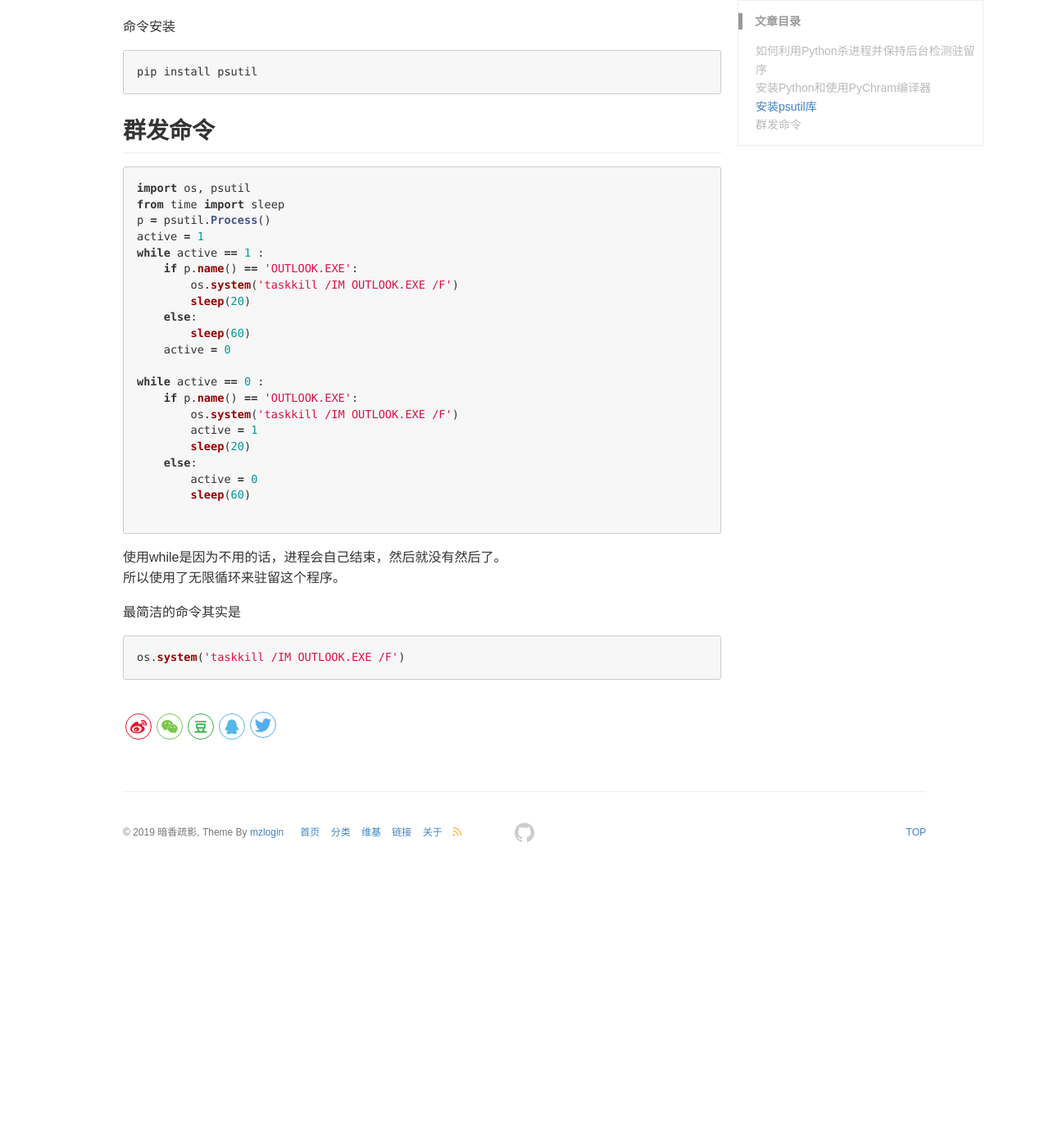
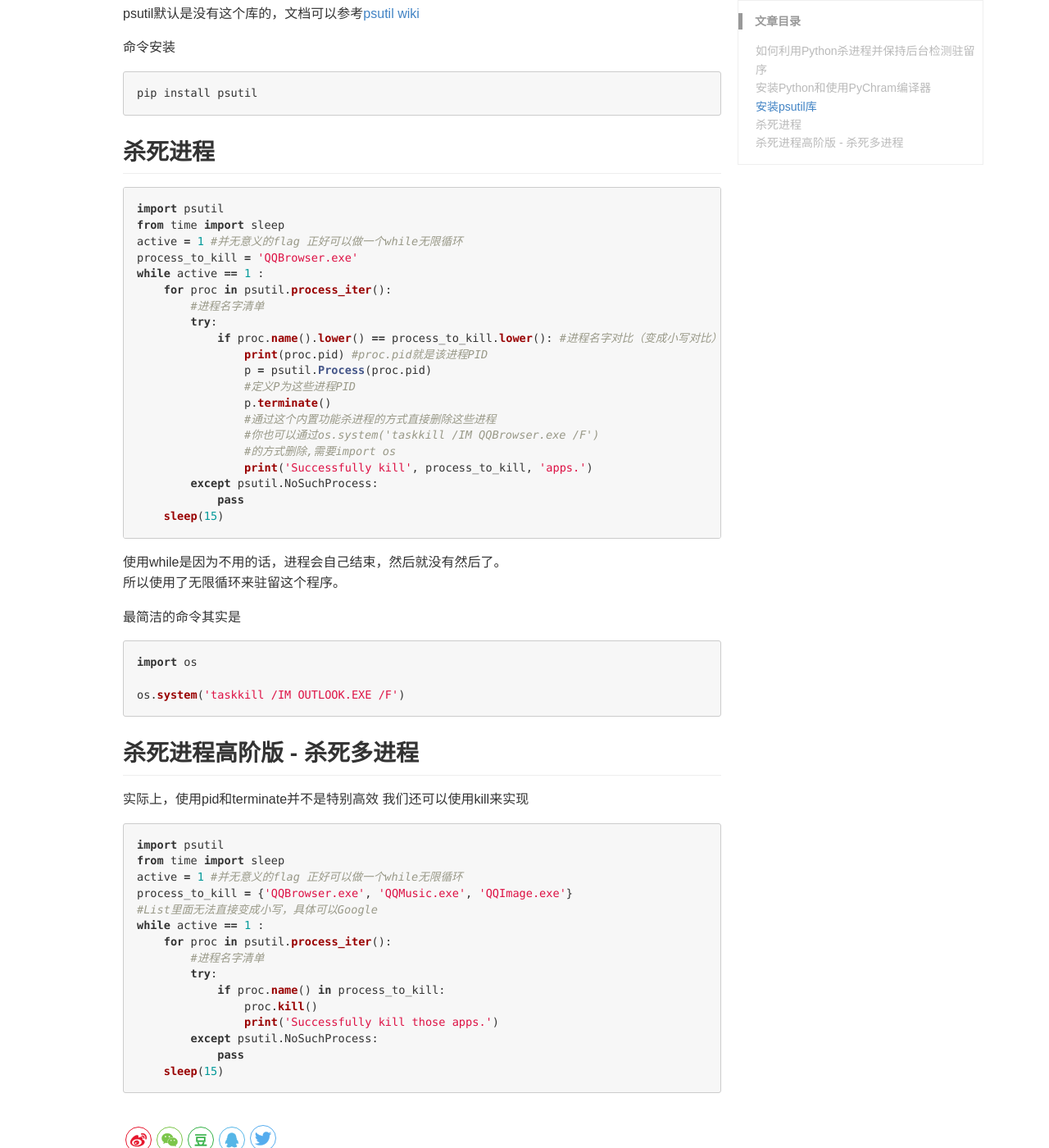
Before and after one commit to dzvision/backup-ghpages, a Jekyll site: the page built from _posts/2019-10-12-Python-taskkill-Windows.md, in a window 1280 px wide and 1400 px high, scrolled down 811 px. Shown: the whole window at 82% size. Built offline with Jekyll 4.4.1, drawn with Linux system fonts in a browser that asks for light colours; comment, search, counter and statistics services are not loaded; before the commit the page ends 1875 px from its top, so only the background shows below that; some of the changed text lies outside the part shown.

Commit message:
Update 2019-10-12-Python-taskkill-Windows.md
Fix code does nothing.

````diff
--- a/_posts/2019-10-12-Python-taskkill-Windows.md
+++ b/_posts/2019-10-12-Python-taskkill-Windows.md
@@ -31,34 +31,56 @@
 pip install psutil
 ```
 
-## 群发命令
+## 杀死进程
 ```python
-import os, psutil
+import psutil
 from time import sleep
-p = psutil.Process()
-active = 1
+active = 1 #并无意义的flag 正好可以做一个while无限循环
+process_to_kill = 'QQBrowser.exe'
 while active == 1 :
-    if p.name() == 'OUTLOOK.EXE':
-        os.system('taskkill /IM OUTLOOK.EXE /F')
-        sleep(20)
-    else:
-        sleep(60)
-    active = 0
-
-while active == 0 :
-    if p.name() == 'OUTLOOK.EXE':
-        os.system('taskkill /IM OUTLOOK.EXE /F')
-        active = 1
-        sleep(20)
-    else:
-        active = 0
-        sleep(60)
-
+    for proc in psutil.process_iter():
+        #进程名字清单
+        try:
+            if proc.name().lower() == process_to_kill.lower(): #进程名字对比（变成小写对比）
+                print(proc.pid) #proc.pid就是该进程PID
+                p = psutil.Process(proc.pid)
+                #定义P为这些进程PID
+                p.terminate()
+                #通过这个内置功能杀进程的方式直接删除这些进程
+                #你也可以通过os.system('taskkill /IM QQBrowser.exe /F')
+                #的方式删除,需要import os
+                print('Successfully kill', process_to_kill, 'apps.')
+        except psutil.NoSuchProcess:
+            pass
+    sleep(15)
 ```
 使用while是因为不用的话，进程会自己结束，然后就没有然后了。
 所以使用了无限循环来驻留这个程序。
 
 最简洁的命令其实是
 ```python
+import os
+
 os.system('taskkill /IM OUTLOOK.EXE /F')
 ```
+
+## 杀死进程高阶版 - 杀死多进程
+实际上，使用pid和terminate并不是特别高效
+我们还可以使用kill来实现
+```python
+import psutil
+from time import sleep
+active = 1 #并无意义的flag 正好可以做一个while无限循环
+process_to_kill = {'QQBrowser.exe', 'QQMusic.exe', 'QQImage.exe'}
+#List里面无法直接变成小写，具体可以Google
+while active == 1 :
+    for proc in psutil.process_iter():
+        #进程名字清单
+        try:
+            if proc.name() in process_to_kill:
+                proc.kill()
+                print('Successfully kill those apps.')
+        except psutil.NoSuchProcess:
+            pass
+    sleep(15)
+```
````
